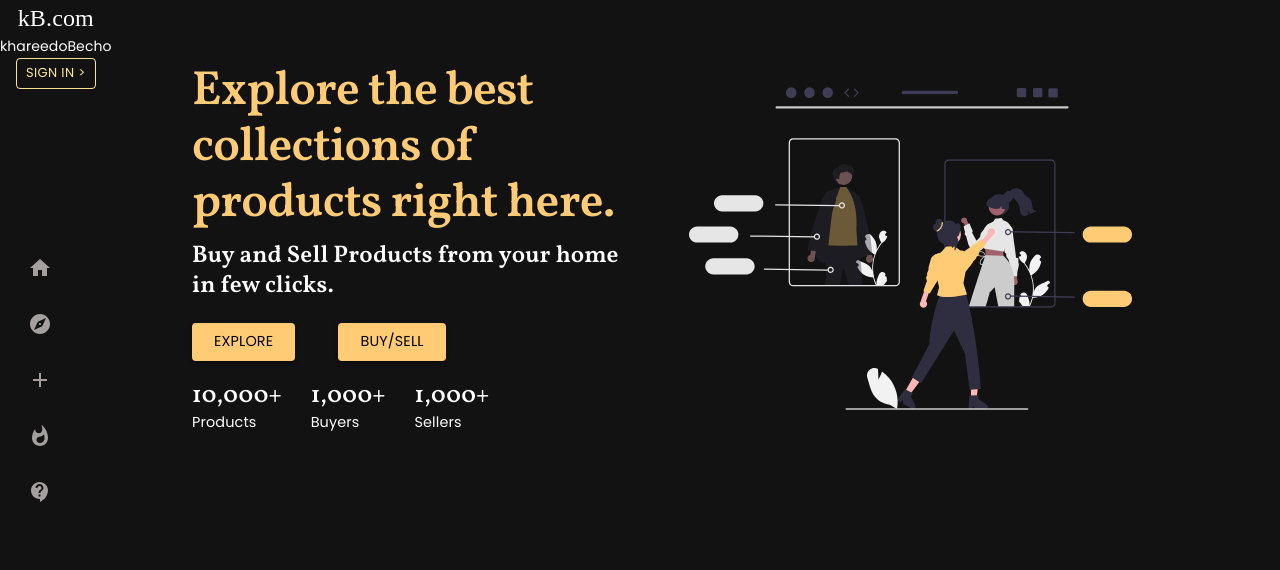
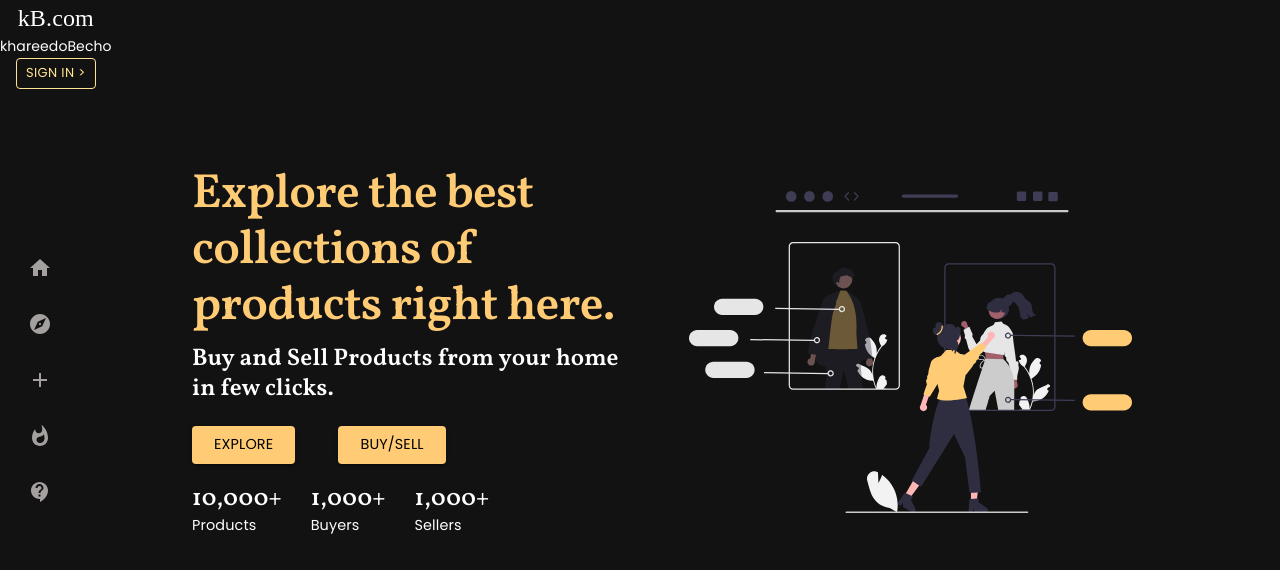
Before and after one commit to VIVEKsINGH8509/auction, a React (Create React App) app: page / in a window 1280 px wide. Shown: the top 570 px of the page. Built offline with nearby package versions, Linux system fonts and the light colour scheme; a web font is replaced by a local one.

Commit message:
add form

```diff
--- a/src/components/HeroSection.jsx
+++ b/src/components/HeroSection.jsx
@@ -20,10 +20,9 @@ import imgTwo from '../assets/imgshop.svg'
 
 const HeroSection = () => {
   return (
-    <>
-      <Box paddingLeft="4rem" paddingTop="4rem" display="flex" gap='3em'>
+
+    <Box paddingLeft="4rem" paddingTop="4rem" display="flex" alignItems="center" justifyContent='center' gap='3em' sx={{ height: '80vh' }}>
       <Box width="50%" display="flex" flexDirection="column" gap="1.5em">
-          <Box>
         <Box display="flex" flexDirection="column" gap="10px">
           <Typography variant="h1" color="extra.main">
             Explore the best collections of products right here.
@@ -32,7 +31,6 @@ const HeroSection = () => {
             {" "}
             Buy and Sell Products from your home in few clicks.{" "}
           </Typography>
-            </Box>
         </Box>
         <Box display="flex" gap="3em">
           <Button variant="contained" size="large">
@@ -90,10 +88,10 @@ const HeroSection = () => {
       </Box>
 
       <Box display="flex">
-          <img src={imgTwo} width='75%'/>
+        <img src={imgTwo} width='75%' />
       </Box>
     </Box>
-    </>
+
   );
 };
 
```
Lines whose indentation alone changed are shown as unchanged.
